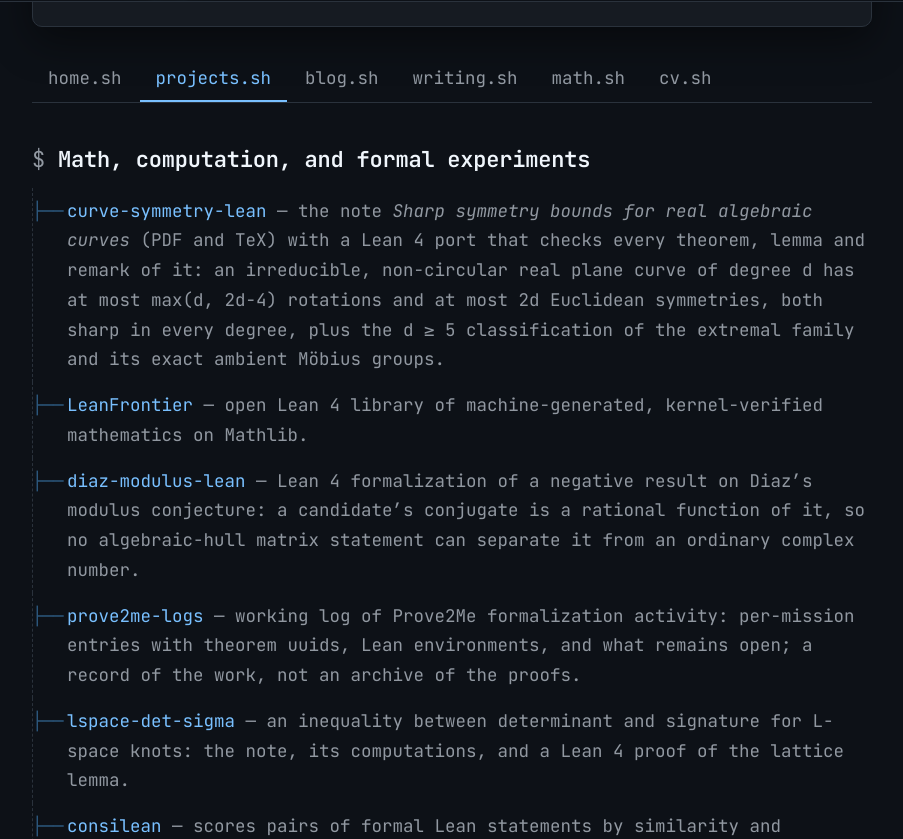
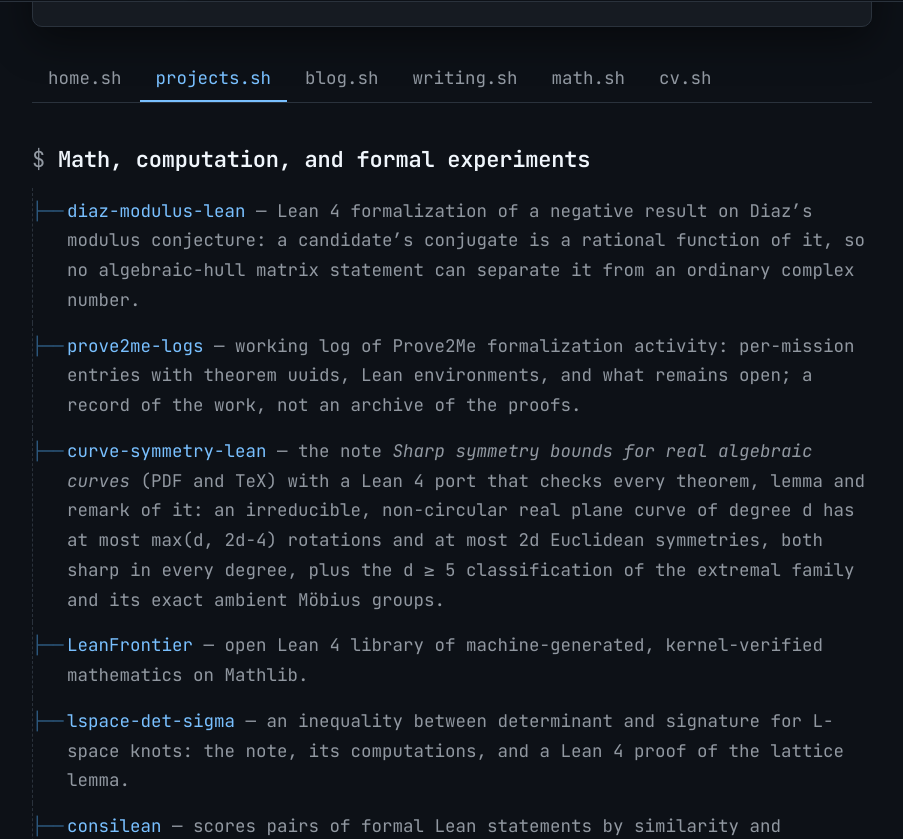
Before and after one commit to carlok/carlok.github.io, a Jekyll site: the page built from projects.md, in a window 1280 px wide and 900 px high, scrolled down 344 px, cut to the strip 61-900 px from the top of the window. Shown: the whole strip, without its empty margins (188-1091 px from the left). Built offline with Jekyll 4.4.1, drawn with Linux system fonts in a browser that asks for light colours.

```diff
--- a/projects.md
+++ b/projects.md
@@ -31,10 +31,10 @@ permalink: /projects/
 
 ## Math, computation, and formal experiments
 
+- [diaz-modulus-lean](https://github.com/carlok/diaz-modulus-lean) — Lean 4 formalization of a negative result on Diaz's modulus conjecture: a candidate's conjugate is a rational function of it, so no algebraic-hull matrix statement can separate it from an ordinary complex number.
+- [prove2me-logs](https://github.com/carlok/prove2me-logs) — working log of Prove2Me formalization activity: per-mission entries with theorem uuids, Lean environments, and what remains open; a record of the work, not an archive of the proofs.
 - [curve-symmetry-lean](https://github.com/carlok/curve-symmetry-lean) — the note *Sharp symmetry bounds for real algebraic curves* (PDF and TeX) with a Lean 4 port that checks every theorem, lemma and remark of it: an irreducible, non-circular real plane curve of degree d has at most max(d, 2d−4) rotations and at most 2d Euclidean symmetries, both sharp in every degree, plus the d ≥ 5 classification of the extremal family and its exact ambient Möbius groups.
 - [LeanFrontier](https://carlok.github.io/LeanFrontier/) — open Lean 4 library of machine-generated, kernel-verified mathematics on Mathlib.
-- [diaz-modulus-lean](https://github.com/carlok/diaz-modulus-lean) — Lean 4 formalization of a negative result on Diaz's modulus conjecture: a candidate's conjugate is a rational function of it, so no algebraic-hull matrix statement can separate it from an ordinary complex number.
-- [prove2me-logs](https://github.com/carlok/prove2me-logs) — working log of Prove2Me formalization activity: per-mission entries with theorem uuids, Lean environments, and what remains open; a record of the work, not an archive of the proofs.
 - [lspace-det-sigma](https://github.com/carlok/lspace-det-sigma) — an inequality between determinant and signature for L-space knots: the note, its computations, and a Lean 4 proof of the lattice lemma.
 - [consilean](https://github.com/carlok/consilean) — scores pairs of formal Lean statements by similarity and dependency-graph distance: similar-and-near pairs are duplicate candidates, similar-and-far pairs are candidate hidden connections, and the kernel decides whether a connection holds.
 - [cdclkit](https://github.com/carlok/cdclkit) — readable, self-checking CDCL SAT solver, preprocessor, and encoding library: every answer comes with a certificate (models re-checked, UNSAT backed by a DRAT proof an independent checker replays).
```
